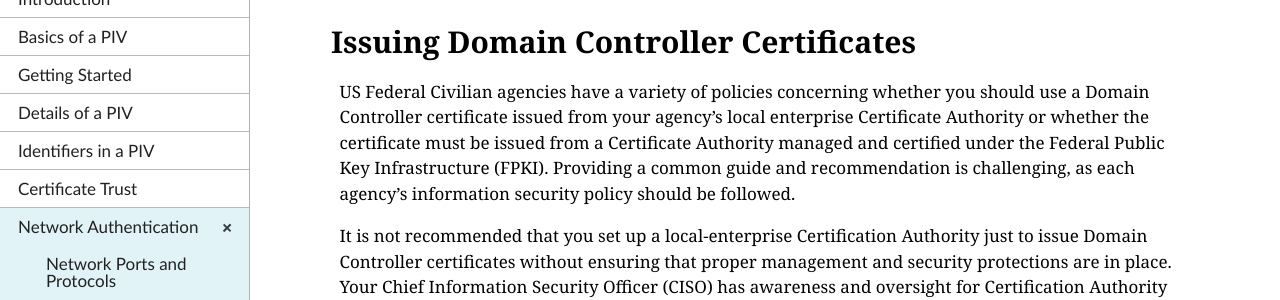
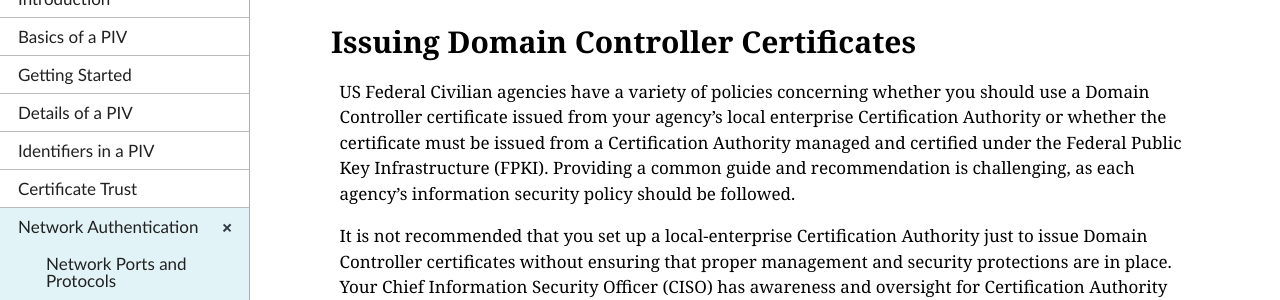
Before and after one commit to GSA/piv-guides, a Jekyll site: the page built from _networkconfig/2a_newdc-3.md, in a window 1280 px wide and 900 px high, scrolled down 1444 px. Shown: the part 180-480 px from the top of the window. Built offline with Jekyll 4.4.1, drawn with Linux system fonts in a browser that asks for light colours; nearby versions of some CDN libraries.

Commit message:
Create 2a_newdc-3.md

```diff
--- a/_networkconfig/2a_newdc-3.md
+++ b/_networkconfig/2a_newdc-3.md
@@ -43,7 +43,7 @@ Domain Controller certificates must be issued with a set of specific extensions
 
 ## Issuing Domain Controller Certificates <!--Jordan added this back in. It seems that this could be the first section instead of the second, because it gives things to think about before taking any steps.-->
 
-US Federal Civilian agencies have a variety of policies concerning whether you should use a Domain Controller certificate issued from your agency's local enterprise Certificate Authority or whether the certificate must be issued from a Certificate Authority managed and certified under the Federal Public Key Infrastructure (FPKI). Providing a common guide and recommendation is challenging, as each agency's information security policy should be followed.
+US Federal Civilian agencies have a variety of policies concerning whether you should use a Domain Controller certificate issued from your agency's local enterprise Certification Authority or whether the certificate must be issued from a Certification Authority managed and certified under the Federal Public Key Infrastructure (FPKI). Providing a common guide and recommendation is challenging, as each agency's information security policy should be followed.
 
 It is not recommended that you set up a local-enterprise Certification Authority just to issue Domain Controller certificates without ensuring that proper management and security protections are in place. Your Chief Information Security Officer (CISO) has awareness and oversight for Certification Authority management.
 
```
